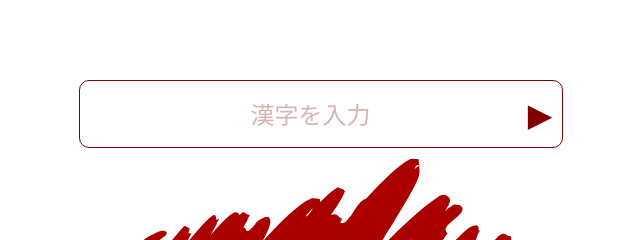
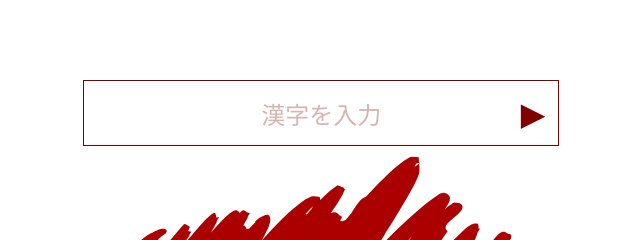
Before and after one commit to wireman27/kanji-tones, a plain HTML site: page www/index.html in a window 1280 px wide. Shown: the top 240 px of the page, 319-959 px from the left. Drawn offline with Linux system fonts and the light colour scheme; some packages are replaced by stand-ins of ours; a script that the page names is missing.

Commit message:
fix input positioning on iOS Safari

```diff
--- a/www/css/styles.css
+++ b/www/css/styles.css
@@ -43,12 +43,9 @@ div.theater span, svg {
 }
 
 input {
-	margin-left: 2%;
 	outline: none;
 	border: none;
 	font-size: 4vh;
-	padding-left: 1%;
-	padding-right: 1%;
 	color: maroon;
 	text-align: center;
 	max-width: 80vw;
@@ -59,7 +56,6 @@ div#controls {
 	flex-direction: row;
 	justify-content: center;
 	border: 1px solid maroon;
-	border-radius: 10px;
 	margin-left: auto;
 	margin-right: auto;
 	margin-top: 5vh;
@@ -124,6 +120,7 @@ button {
   white-space: nowrap;
   text-decoration: none;
   cursor: pointer;
+  padding: 0;
 }
 
 button:active {
--- a/www/js/script.js
+++ b/www/js/script.js
@@ -24,6 +24,7 @@ var input = document.querySelector('.input');
 var svgContainer = document.querySelector('.theater');
 var awakeSvg = document.querySelector('img.audiostatus.on')
 var asleepSvg = document.querySelector('img.audiostatus.off')
+var controls = document.querySelector('#controls')
 
 var paths;
 var nextPath;
@@ -124,7 +125,14 @@ function animateKanji(paths) {
 	drawPath(paths[0])
 }
 
+function setPositioning() {
+	var w1 = play.getBoundingClientRect().width;
+	var w2 = window.getComputedStyle(controls, null).getPropertyValue('padding-right')
+	input.style.textIndent = (w1+parseFloat(w2))/2 + 'px';
+}
+
 audioCtx.suspend();
+setPositioning();
 
 document.onkeyup = function(event) {
 	if (event.keyCode === 13) {
@@ -145,6 +153,7 @@ play.onclick = function() {
 	svgContainer.innerHTML = '<img width="100" height="160" src='+URL_LOADING_GIF+'></img>'
 
 	Promise.all([asyncWav(kanji),asyncKvgSvg(kanji)]).then(function(values) {
+		audioCtx.resume();
 		svgContainer.innerHTML = values[1];
 		svg = document.querySelector("svg");
 		svg.style.width = KVG_WIDTH;
@@ -153,7 +162,6 @@ play.onclick = function() {
 		paths = document.querySelectorAll("svg path");
 		animateKanji(paths)
 		source.start(0);
-		audioCtx.resume()
 	}, function(values) {
 		svgContainer.innerHTML = '';
 		play.removeAttribute("disabled");
```
